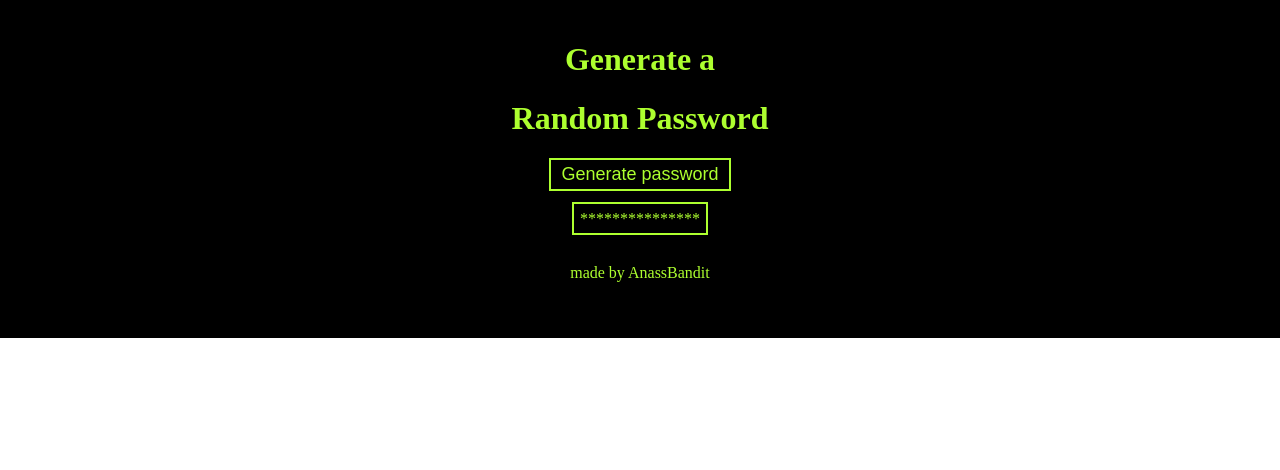
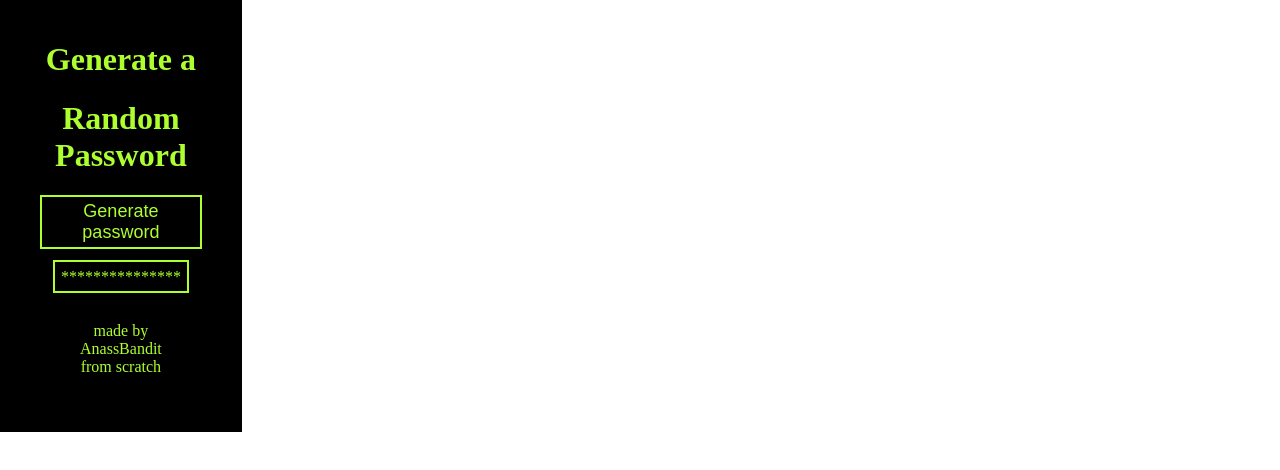
Before and after one commit to AnassMarzouki/pass-gen, a plain HTML site: page index.html in a window 1280 px wide. Drawn offline with Linux system fonts and the light colour scheme.

Commit message:
edit width

```diff
--- a/index.html
+++ b/index.html
@@ -10,7 +10,7 @@
                 <h3 id="pass-2"></h3>
                 <span id="pass-1">***************</span>
                 <div id="credit">
-                    <p>made by AnassBandit</p>
+                    <p>made by AnassBandit from scratch</p>
                 </div>
             </div>
 
--- a/styles.css
+++ b/styles.css
@@ -1,5 +1,6 @@
 body{
     margin: 0;
+    max-width:min-content
 }
 
 div {
```
